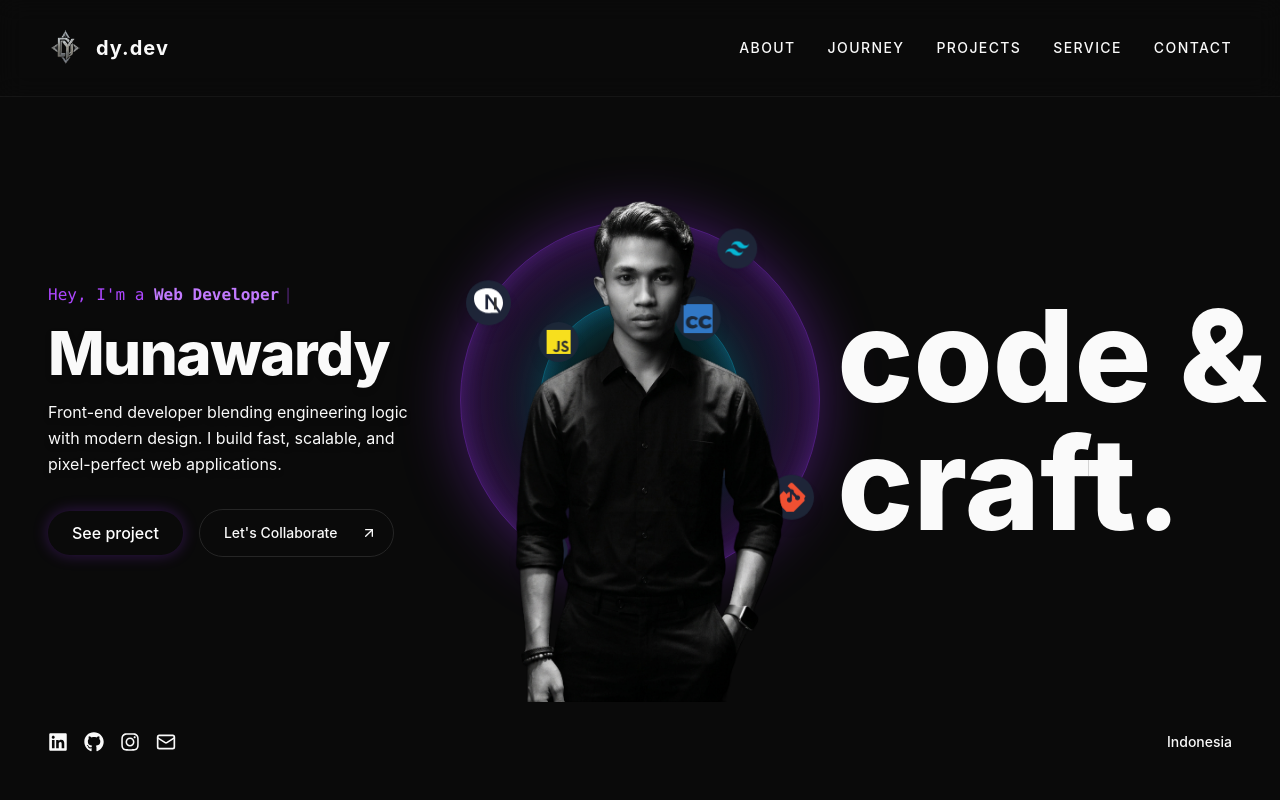
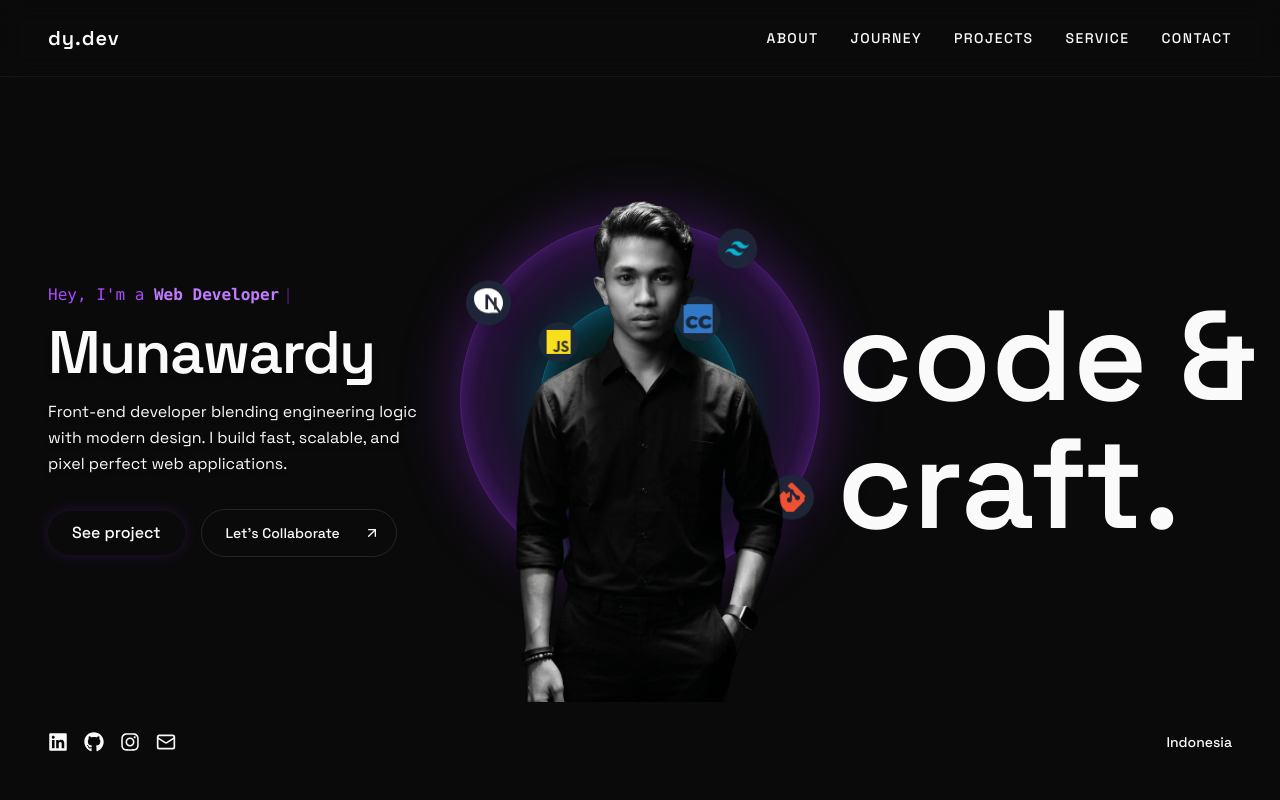
Before and after one commit to Queen-hash/Portfolio_v2, a React (Vite) app: page / in a window 1280 px wide. Shown: the top 800 px of the page. Built offline with nearby package versions, Linux system fonts and the light colour scheme.

Commit message:
feat: enhance site with new icons, fonts, and improved accessibility

```diff
--- a/index.html
+++ b/index.html
@@ -3,6 +3,7 @@
   <head>
   <meta charset="UTF-8" />
   <link rel="icon" type="image/png" href="/favicon.png" />
+  <link rel="apple-touch-icon" href="/favicon.png" />
   <meta name="viewport" content="width=device-width, initial-scale=1.0" />
 
   <!-- Primary Meta Tags -->
@@ -25,6 +26,11 @@
   <meta property="twitter:title" content="Munawardy | Front-end Web Developer" />
   <meta property="twitter:description" content="Crafting interactive, high-performance, and pixel-perfect web experiences." />
   <meta property="twitter:image" content="https://munawardy.com/og-image.jpg" />
+
+  <link rel="preconnect" href="https://fonts.googleapis.com">
+  <link rel="preconnect" href="https://fonts.gstatic.com" crossorigin>
+  <link href="https://fonts.googleapis.com/css2?family=Outfit:wght@600;700;800&family=Space+Grotesk:wght@400;500;600&family=Syne:wght@700;800&display=swap" rel="stylesheet">
+
 </head>
   <body>
     <div id="root"></div>
--- a/src/App.tsx
+++ b/src/App.tsx
@@ -37,10 +37,9 @@ const App = () => {
 
         {/* --- BLOK 1: HERO SECTION --- */}
         <MinimalistHero
-          logoSrc="/favicon.png"
           logoText="dy.dev"
           navLinks={navLinks}
-          mainText="Front-end developer blending engineering logic with modern design. I build fast, scalable, and pixel-perfect web applications."
+          mainText="Front-end developer blending engineering logic with modern design. I build fast, scalable, and pixel perfect web applications."
           readMoreLink="#about"
           imageSrc="/foto1.PNG"
           imageAlt="Munawardy DY"
--- a/src/components/ui/about-section.tsx
+++ b/src/components/ui/about-section.tsx
@@ -6,13 +6,10 @@ export const AboutSection = () => {
           About <span className="text-purple-500">Me</span>
         </h2>
         <p className="text-sm sm:text-base md:text-lg lg:text-xl text-foreground/80 max-w-2xl leading-relaxed">
-          A front-end web developer from Indonesia with a
-          passion for crafting clean, functional, and modern
-          digital experiences. I focus on turning ideas into interactive,
-          responsive interfaces — paying close attention to detail,
-          performance, and user experience. Always curious, always learning,
-          and always open to new challenges, collaborations,
-          and exciting opportunities in the world of web development.
+          Hi, I'm Munawardy, a Front-End Developer and Informatics Engineering student. Coming from a disciplined background,
+          I thrive on writing clean, scalable code and turning complex problems into intuitive web interfaces.
+          My current toolkit revolves around React, Next.js, and Tailwind CSS. Whether I'm building a personal finance tracker or a real estate platform,
+          I always prioritize performance and a seamless user experience. When I'm not coding or studying, I'm usually exploring new web technologies to level up my stack.
         </p>
       </div>
     </section>
--- a/src/components/ui/footer-section.tsx
+++ b/src/components/ui/footer-section.tsx
@@ -36,8 +36,8 @@ const STYLES = `
 /* Background Grid Mirip Referensi */
 .footer-bg-grid {
   background-image:
-    linear-gradient(to right, rgba(255, 255, 255, 0.05) 1px, transparent 1px),
-    linear-gradient(to bottom, rgba(255, 255, 255, 0.05) 1px, transparent 1px);
+    linear-gradient(to right, rgba(255, 255, 255, 0.02) 1px, transparent 1px),
+    linear-gradient(to bottom, rgba(255, 255, 255, 0.02) 1px, transparent 1px);
   background-size: 60px 60px;
   mask-image: linear-gradient(to bottom, transparent, black 20%, black 80%, transparent);
   -webkit-mask-image: linear-gradient(to bottom, transparent, black 20%, black 80%, transparent);
@@ -47,8 +47,8 @@ const STYLES = `
 .footer-aurora {
   background: radial-gradient(
     circle at 50% 50%,
-    rgba(147, 51, 234, 0.12) 0%,
-    rgba(255, 255, 255, 0.04) 40%,
+    rgba(147, 51, 234, 0.09) 0%,
+    rgba(255, 255, 255, 0.05) 40%,
     transparent 70%
   );
 }
@@ -59,10 +59,10 @@ const STYLES = `
   line-height: 0.8;
   font-weight: 900;
   letter-spacing: -0.05em;
-  background: linear-gradient(180deg, rgba(255,255,255,0.15) 0%, transparent 70%);
+  background: linear-gradient(180deg, rgba(255,255,255,0.2) 0%, transparent 70%);
   -webkit-background-clip: text;
   -webkit-text-fill-color: transparent;
-  -webkit-text-stroke: 1px rgba(255,255,255,0.03);
+  -webkit-text-stroke: 1px rgba(255,255,255,0.02);
 }
 
 /* Teks Utama (Metallic Glow) */
@@ -259,7 +259,7 @@ export function FooterSection() {
         <div className="footer-aurora animate-footer-breathe absolute left-1/2 top-1/2 h-[60vh] w-[80vw] rounded-[50%] blur-[80px] pointer-events-none z-0" />
 
         {/* Latar Belakang Grid & Bayangan Gelap */}
-        <div className="absolute inset-0 z-0 bg-[radial-gradient(circle_at_center,rgba(255,255,255,0.03)_0%,transparent_70%)] pointer-events-none" />
+        <div className="absolute inset-0 z-0 bg-[radial-gradient(circle_at_center,rgba(255,255,255,0.02)_0%,transparent_70%)] pointer-events-none" />
         <div className="footer-bg-grid absolute inset-0 z-0 pointer-events-none" />
 
         {/* Teks Raksasa (Di Belakang) */}
--- a/src/components/ui/minimalist-hero.tsx
+++ b/src/components/ui/minimalist-hero.tsx
@@ -342,7 +342,7 @@ export const MinimalistHero = ({
               className="w-full text-center space-y-4 pb-4 flex-none"
             >
               <div className="flex flex-col items-center gap-2 px-4">
-                <a href="#projects" className="w-full px-6 py-2 bg-black-900 hover:bg-purple-600 text-white text-sm rounded-full font-medium transition-all shadow-[0_0_15px_rgba(147,51,234,0.3)] hover:shadow-[0_0_25px_rgba(147,51,234,0.5)] text-center">
+                <a href="#projects" className="w-full px-6 py-2 bg-black-900 hover:bg-purple-600 text-white text-sm rounded-full font-medium transition-all shadow-[0_0_15px_rgba(147,51,234,0.2)] hover:shadow-[0_0_25px_rgba(147,51,234,0.2)] text-center">
                   See project
                 </a>
                 <a href="#contact" className="w-full relative inline-flex items-center text-sm font-medium rounded-full h-10 p-1 ps-6 pe-12 group transition-all duration-500 overflow-hidden cursor-pointer bg-foreground/10 text-foreground border border-foreground/30 hover:bg-purple-600 hover:text-white hover:border-purple-500">
@@ -385,7 +385,7 @@ export const MinimalistHero = ({
                   {mainText}
                 </p>
                 <div className="flex flex-row items-center justify-start gap-4 pt-4">
-                  <a href="#projects" className="px-6 py-2.5 bg-black-900 hover:bg-purple-600 text-white text-base rounded-full font-medium transition-all shadow-[0_0_15px_rgba(147,51,234,0.3)] hover:shadow-[0_0_25px_rgba(147,51,234,0.5)]">
+                  <a href="#projects" className="px-6 py-2.5 bg-black-900 hover:bg-purple-600 text-white text-base rounded-full font-medium transition-all shadow-[0_0_15px_rgba(147,51,234,0.2)] hover:shadow-[0_0_25px_rgba(147,51,234,0.2)]">
                     See project
                   </a>
                   <a href="#contact" className="relative inline-flex items-center text-sm font-medium rounded-full h-12 p-1 ps-6 pe-14 group transition-all duration-500 hover:ps-14 hover:pe-6 overflow-hidden cursor-pointer bg-foreground/10 text-foreground border border-foreground/30 hover:bg-purple-600 hover:text-white hover:border-purple-500">
@@ -438,7 +438,11 @@ export const MinimalistHero = ({
                   About <span className="text-purple-400">Me</span>
                 </h2>
                 <p className="text-base md:text-lg lg:text-xl leading-relaxed text-foreground/90">
-                  A front-end web developer from Indonesia with a passion for crafting clean, functional, and modern digital experiences. I focus on turning ideas into interactive, responsive interfaces — paying close attention to detail, performance, and user experience. Always curious, always learning, and always open to new challenges, collaborations, and exciting opportunities in the world of web development.
+                  Hi, I'm Munawardy, a Front-End Developer and Informatics Engineering student. Coming from a disciplined background,
+                  I thrive on writing clean, scalable code and turning complex problems into intuitive web interfaces.
+                  My current toolkit revolves around React, Next.js, and Tailwind CSS. Whether I'm building a personal finance tracker or a real estate platform,
+                  I always prioritize performance and a seamless user experience. When I'm not coding or studying,
+                  I'm usually exploring new web technologies to level up my stack.
                 </p>
               </div>
             </motion.div>
--- a/src/components/ui/projects-section.tsx
+++ b/src/components/ui/projects-section.tsx
@@ -215,7 +215,7 @@ export const ProjectsSection = () => {
         </h2>
         <p className="mt-4 text-sm md:text-base text-foreground/70 max-w-2xl mx-auto">
          A collection of my technical explorations and projects.
-         Each project is a unique blend of creativity, problem-solving, and technical skill,
+         Each project is a unique blend of creativity, problem solving, and technical skill,
          showcasing my passion for crafting innovative digital experiences.
          Dive in to see how I turn ideas into interactive realities.
         </p>
--- a/src/index.css
+++ b/src/index.css
@@ -2,6 +2,9 @@
 
 @layer base {
   :root {
+    --font-sans: "Space Grotesk", sans-serif;
+    --font-heading: "Outfit", sans-serif;
+    --font-hero: "Syne", sans-serif;
     --background: 0 0% 100%;
     --foreground: 0 0% 3.9%;
     --card: 0 0% 100%;
@@ -25,13 +28,13 @@
   }
 
   .dark {
-    --background: 0 0% 4%; /* Sangat gelap, dominan gelap */
+    --background: 0 0% 4%;
     --foreground: 0 0% 98%;
     --card: 0 0% 3.9%;
     --card-foreground: 0 0% 98%;
     --popover: 0 0% 3.9%;
     --popover-foreground: 0 0% 98%;
-    --primary: 65 91% 51%; /* #cdea12 accent color from previous porto */
+    --primary: 65 91% 51%;
     --primary-foreground: 0 0% 9%;
     --secondary: 0 0% 14.9%;
     --secondary-foreground: 0 0% 98%;
--- a/tailwind.config.js
+++ b/tailwind.config.js
@@ -10,7 +10,12 @@ export default {
       colors: {
         background: "hsl(var(--background))",
         foreground: "hsl(var(--foreground))",
-      }
+      },
+      fontFamily: {
+        sans: ['"Space Grotesk"', 'sans-serif'],
+        heading: ['"Outfit"', 'sans-serif'],
+        hero: ['"Syne"', 'sans-serif'],
+      },
     },
   },
   plugins: [],
```
Also changed, not shown: public/favicon.png.
